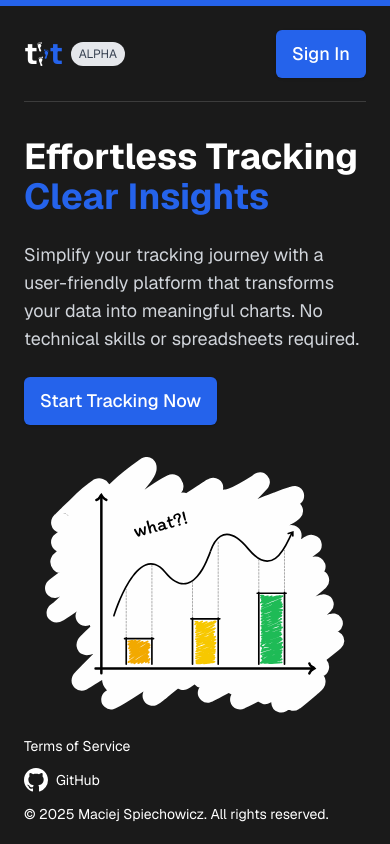
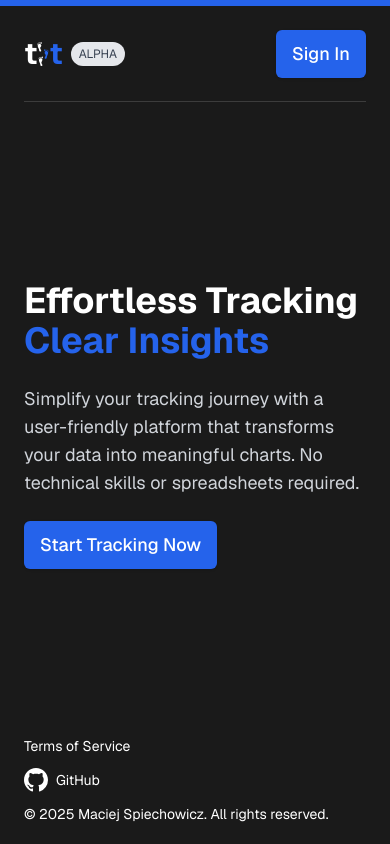
Before and after one commit to MSpiechowicz/track-things, a Next.js app: page / in a window 390 px wide. Built offline with nearby package versions, Linux system fonts and the light colour scheme.

Commit message:
Hide hero image for smaller devices

```diff
--- a/src/app/page.tsx
+++ b/src/app/page.tsx
@@ -19,7 +19,7 @@
             </Button>
           </div>
         </div>
-        <div className="flex items-center justify-center">
+        <div className="hidden md:flex items-center justify-center">
           <Image
             src="/hero-chart.svg"
             alt="Hero Chart"
```
